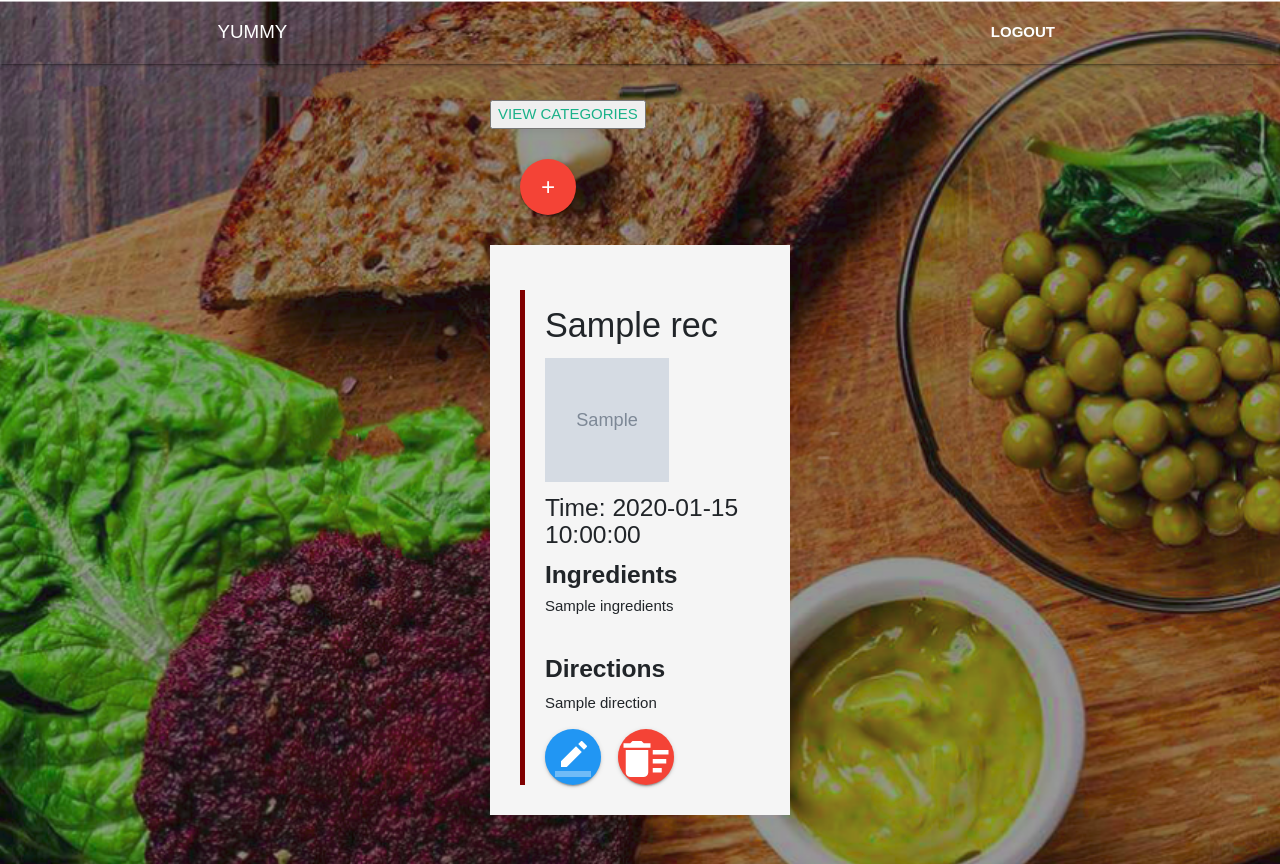
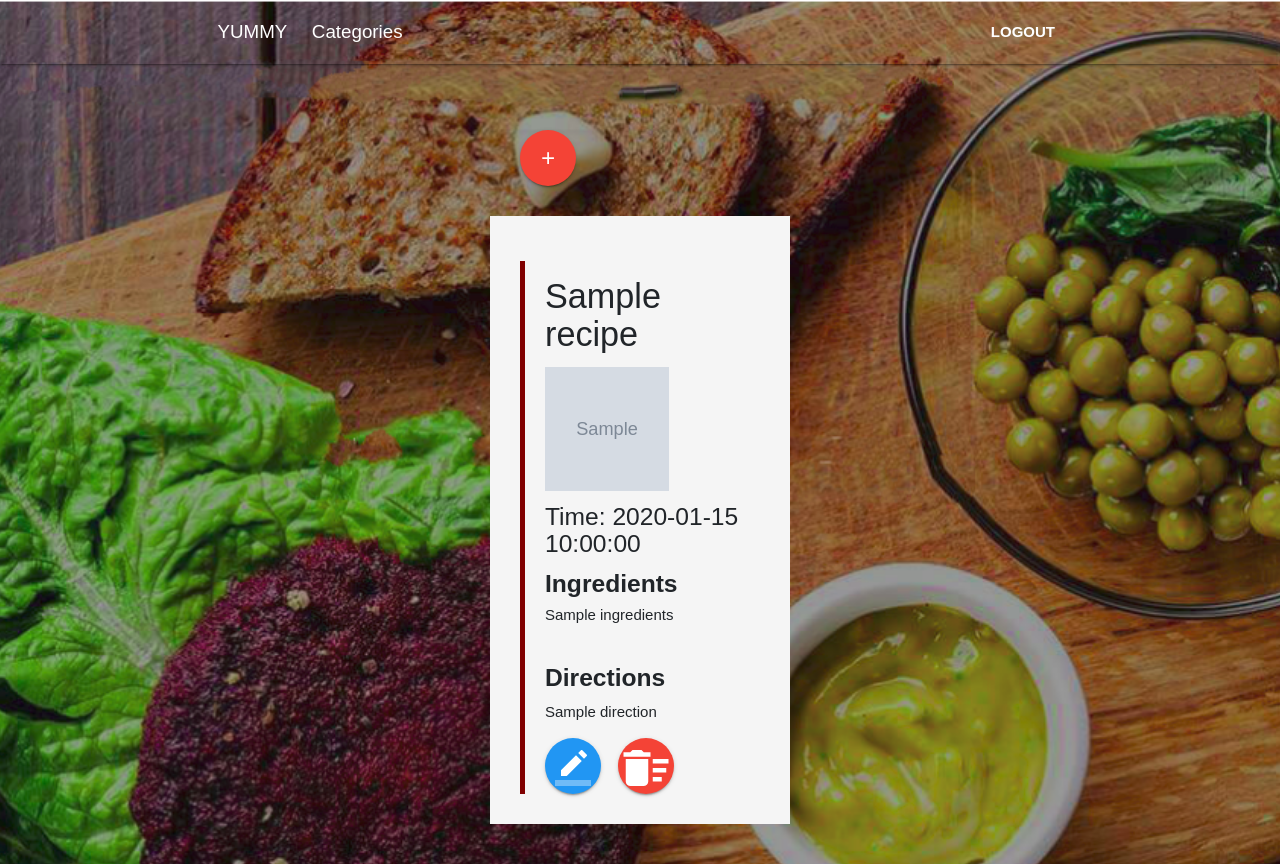
Before and after one commit to JoyyToo/Yummy-Recipes, a Flask app: template app/templates/recipes.html in a window 1280 px wide. Shown: the top 864 px of the page. Run offline with Flask 2, Linux system fonts and the light colour scheme; the template is opened without the code that fills it: most values are stand-ins (such as "Sample title", 1, 10 or a date in 2020); grey boxes marked "Sample" are stand-in pictures; parts of the project's set-up code (start-up, migrations or seed data) failed here and were passed over; some libraries are stand-ins or nearby versions.

Commit message:
[chore]update recipes template

```diff
--- a/app/templates/recipes.html
+++ b/app/templates/recipes.html
@@ -27,53 +27,56 @@
 <!-- Navigation -->
 <nav class="navbar navbar-expand-lg  fixed-top" style="background: rgba(20, 20, 20, 0);">
     <div class="container">
-        <a class="navbar-brand" style="color:white;" href="{{url_for('home')}}">YUMMY</a>
+        <a class="navbar-brand" style="color:white; background-size: contain;" href="{{url_for('home')}}">YUMMY</a> &nbsp; &nbsp;
+        <a class="navbar-brand" style="color:white;" href="{{url_for('get_categories')}}">Categories</a>
         <button class="navbar-toggler" type="button" data-toggle="collapse" data-target="#navbarResponsive"
                 aria-controls="navbarResponsive" aria-expanded="false" aria-label="Toggle navigation">
             <span class="navbar-toggler-icon"></span>
+
         </button>
         <div class="collapse navbar-collapse" id="navbarResponsive">
             <ul class="navbar-nav ml-auto">
+
                 <li class="nav-item">
                     <a class="nav-link" style="color:white; border-color:white;"
                        href="{{url_for('logout')}}"><b>LOGOUT</b></a>
                 </li>
+
             </ul>
         </div>
 
     </div>
 </nav>
-<button class="btn-btn-success"><a href="{{url_for('get_categories')}}">VIEW CATEGORIES</a> </button><br>
-<a href="{{url_for('addrecipe', _id=data['cat_id'])}}" class="btn-floating btn-large waves-effect waves-light red"
+<a href="{{url_for('addrecipe', _id=data['category_id'])}}" class="btn-floating btn-large waves-effect waves-light red"
    style="margin: 30px;">
     <i class="material-icons">+</i></a>&nbsp &nbsp
 {%if data['response']%}
 
 
 <div class="">
-    {% for rec in data["response"] %}
-    {% if data['cat_id'] == data["response"][rec]['category_id'] %}
+    {% for recipe in data["response"] %}
+    {% if data['category_id'] == data["response"][recipe]['category_id'] %}
     <div class="row margin " style="background: whitesmoke; width: 300px; float: left; padding: 30px;">
         <div class="input-field col s4" style="border-left: thick solid maroon; padding-left: 20px;">
             <div>
-                <h4>{{ data["response"][rec]['name'] }}</h4>
-                <img src="{{ url_for('static', filename='uploaded_images/'+data['response'][rec]['image_url'])}}"
+                <h4>{{ data["response"][recipe]['name'] }}</h4>
+                <img src="{{ url_for('static', filename='uploaded_images/'+data['response'][recipe]['image_url'])}}"
                                          height="124" width="124"
                      class="hero-link__item__image">&nbsp &nbsp
-                <h5>Time: {{ data["response"][rec]['time'] }}</h5>
+                <h5>Time: {{ data["response"][recipe]['time'] }}</h5>
                 <h5><b>Ingredients</b></h5>
-                <h6>{{ data["response"][rec]['ingredients'] }}</h6> <br>
+                <h6>{{ data["response"][recipe]['ingredients'] }}</h6> <br>
 
                 <h5><b>Directions</b></h5>
-                <p>{{ data["response"][rec]['direction'] }}</p>
+                <p>{{ data["response"][recipe]['direction'] }}</p>
 
             </div>
 
-            <a href="{{ url_for('update_recipe', _id=data['response'][rec]['category_id'], recipe_id=data['response'][rec]['id']) }}"
+            <a href="{{ url_for('update_recipe', _id=data['response'][recipe]['category_id'], recipe_id=data['response'][recipe]['id']) }}"
                class="btn-floating btn-large waves-effect waves-light blue"><i
                     class="material-icons"><img src="{{ url_for('static', filename='img/edit.png')}}"></i></a>&nbsp
             &nbsp
-            <a href="{{ url_for('del_recipe', _id=data['response'][rec]['category_id'], recipe_id=data['response'][rec]['id']) }}"
+            <a href="{{ url_for('del_recipe', _id=data['response'][recipe]['category_id'], recipe_id=data['response'][recipe]['id']) }}"
                class="btn-floating btn-large waves-effect waves-light red"><i
                     class="material-icons"><img src="{{ url_for('static', filename='img/delete.png') }}"></i></a>
 
```
